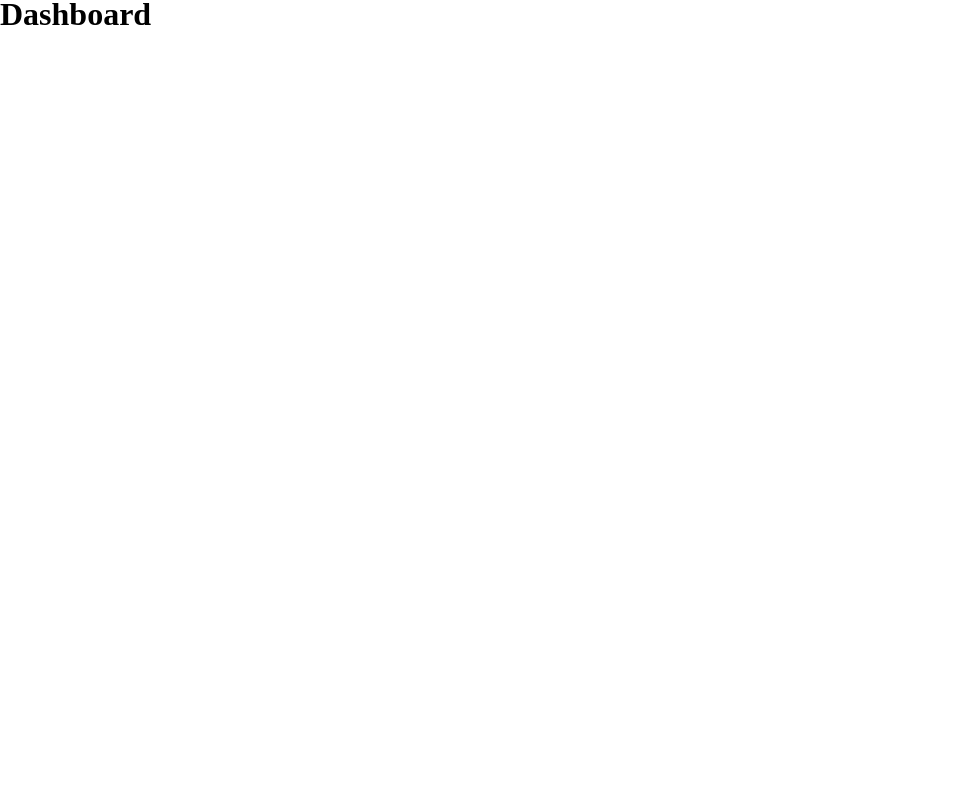
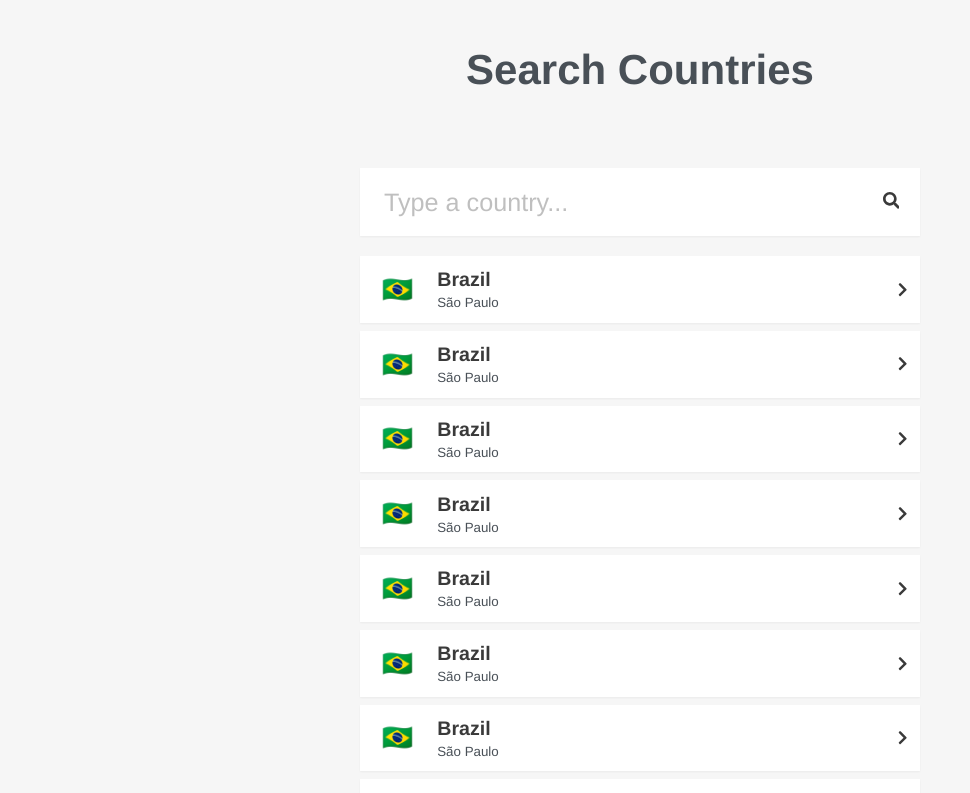
Before and after one commit to Domeniqque/countries-app-challenge, a React (Create React App) app: page / in a window 1280 px wide. Shown: the top 793 px of the page, without its empty margins (0-970 px from the left). Built offline with nearby package versions, Linux system fonts and the light colour scheme.

Commit message:
chore: dashboard draft

```diff
--- a/package.json
+++ b/package.json
@@ -12,6 +12,7 @@
     "@types/react-dom": "^16.9.0",
     "react": "^16.13.1",
     "react-dom": "^16.13.1",
+    "react-icons": "^3.11.0",
     "react-router-dom": "^5.2.0",
     "react-scripts": "3.4.3",
     "styled-components": "^5.2.0",
--- a/public/index.html
+++ b/public/index.html
@@ -4,7 +4,7 @@
     <meta charset="utf-8" />
     <link rel="icon" href="%PUBLIC_URL%/favicon.ico" />
     <meta name="viewport" content="width=device-width, initial-scale=1" />
-    <meta name="theme-color" content="#000000" />
+    <meta name="theme-color" content="#5C5CFF" />
     <meta
       name="description"
       content="A app challenge using React and GraphQL"
--- a/src/pages/Dashboard/index.tsx
+++ b/src/pages/Dashboard/index.tsx
@@ -1,9 +1,42 @@
 import React from 'react';
+import { FaChevronRight, FaSearch } from 'react-icons/fa';
 
-// import { Container } from './styles';
+import { Container, Title, SearchContainer, Cards, Card } from './styles';
+
+const cards = [0, 1, 2, 3, 4, 5, 6, 7, 8, 9, 10, 11];
 
 const Dashboard: React.FC = () => {
-  return <h1>Dashboard</h1>;
+  return (
+    <Container>
+      <Title>Search Countries</Title>
+
+      <SearchContainer>
+        <input type="search" placeholder="Type a country..." />
+
+        <button type="button">
+          <FaSearch />
+        </button>
+      </SearchContainer>
+
+      <Cards>
+        {cards.map(i => (
+          <Card key={`card-${i}`}>
+            <span role="img" aria-label="Brazil flag">
+              🇧🇷
+            </span>
+
+            <div>
+              <h2>Brazil</h2>
+
+              <p>São Paulo</p>
+            </div>
+
+            <FaChevronRight role="img" aria-label="Right icon" />
+          </Card>
+        ))}
+      </Cards>
+    </Container>
+  );
 };
 
 export default Dashboard;
--- /dev/null
+++ b/src/pages/Dashboard/styles.ts
@@ -0,0 +1,110 @@
+import styled from 'styled-components';
+
+export const Container = styled.div`
+  padding: 0 20px;
+  max-width: 600px;
+  margin: 0 auto 40px;
+`;
+
+export const Title = styled.h1`
+  text-align: center;
+  font-size: 3rem;
+  color: var(--grey300);
+  margin: 4rem 0 6rem;
+`;
+
+export const SearchContainer = styled.form`
+  margin: 20px 0;
+  display: flex;
+  justify-content: space-between;
+  box-shadow: 0 1px 2px 0 rgba(0, 0, 0, 0.05);
+  transition: all 200ms;
+
+  &:focus-within {
+    box-shadow: 0 1px 6px rgba(0, 0, 0, 0.08);
+  }
+
+  input {
+    border: none;
+    height: 68px;
+    flex: 1;
+    padding: 0 24px;
+    font-size: 1.8rem;
+    color: var(--grey400);
+    width: 100%;
+
+    &::placeholder {
+      color: rgba(0, 0, 0, 0.25);
+    }
+  }
+
+  @media screen and (max-width: 576px) {
+    input {
+      height: 48px;
+      font-size: 1.2rem;
+    }
+  }
+
+  button {
+    border: none;
+    width: 58px;
+    background: var(--white);
+    transition: all 200ms;
+
+    &:hover {
+      background-color: rgba(0, 0, 0, 0.1);
+    }
+
+    svg {
+      font-size: 1.2rem;
+      color: var(--grey400);
+    }
+  }
+`;
+
+export const Cards = styled.section``;
+
+export const Card = styled.button`
+  width: 100%;
+  border: none;
+  display: flex;
+  flex-direction: row;
+  justify-content: space-between;
+  min-height: 4.77rem;
+  background-color: var(--white);
+  padding: 0.7rem;
+  box-shadow: 0 1px 2px 0 rgba(0, 0, 0, 0.05);
+  margin-bottom: 8px;
+
+  span {
+    font-size: 1.8rem;
+    margin: auto 12px;
+  }
+
+  > div {
+    flex: 1;
+    margin: auto 12px;
+    text-align: left;
+
+    h2 {
+      font-size: 1.4rem;
+      color: var(--grey400);
+      margin-bottom: 4px;
+    }
+
+    p {
+      color: var(--grey300);
+    }
+  }
+
+  svg {
+    align-self: center;
+    color: var(--grey400);
+    font-size: 1.1rem;
+    transition: color 200ms;
+  }
+
+  &:hover svg {
+    color: var(--primary);
+  }
+`;
--- a/src/styles/global.ts
+++ b/src/styles/global.ts
@@ -1,7 +1,14 @@
 import { createGlobalStyle } from 'styled-components';
 
 export default createGlobalStyle`
-  @import url('https://fonts.googleapis.com/css2?family=Lato:wght@300;400;700&display=swap');
+  :root {
+    --white: #fff;
+    --black: #121213;
+    --grey100: #f6f6f6;
+    --grey300: #495057;
+    --grey400: #3A3A3A;
+    --primary: #5C5CFF;
+  }
 
   * {
     outline: 0;
@@ -17,16 +24,25 @@ export default createGlobalStyle`
   html, body, #root {
     height: 100vh;
     width: 100vw;
+    background-color: var(--grey100);
+    font-size: 14px;
+    line-height: 28px;
+  }
+
+  @media screen and (max-width: 576px) {
+    html, body, #root {
+      font-size: 10px !important;
+    }
   }
 
   body, input, button {
-    font: 14px, 'Lato', sans-serif;
+    font-family: Helvetica, "Helvetica Neue", Arial, sans-serif;
     -webkit-font-smoothing: antialiased;
-    line-height: 28px;
   }
 
   a {
     text-decoration: none;
+    color: var(--primary);
   }
 
   ul {
```
Also changed, not shown: 1 other file (tests, documents, lock files or other folders).
